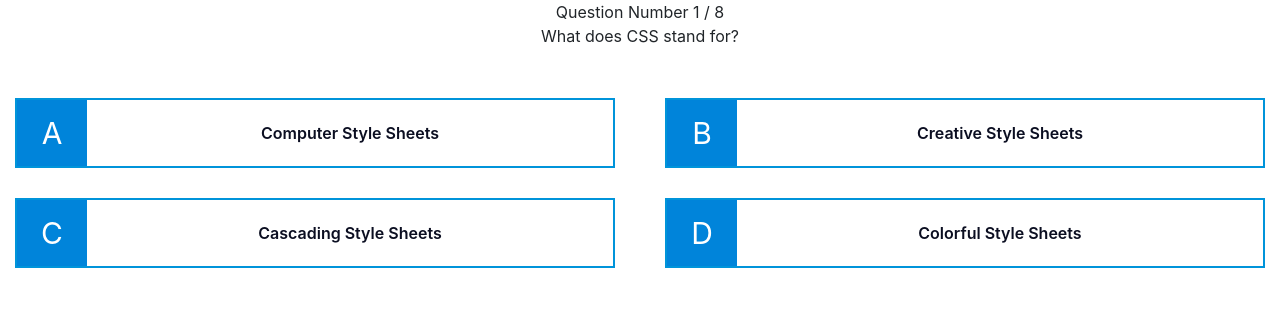
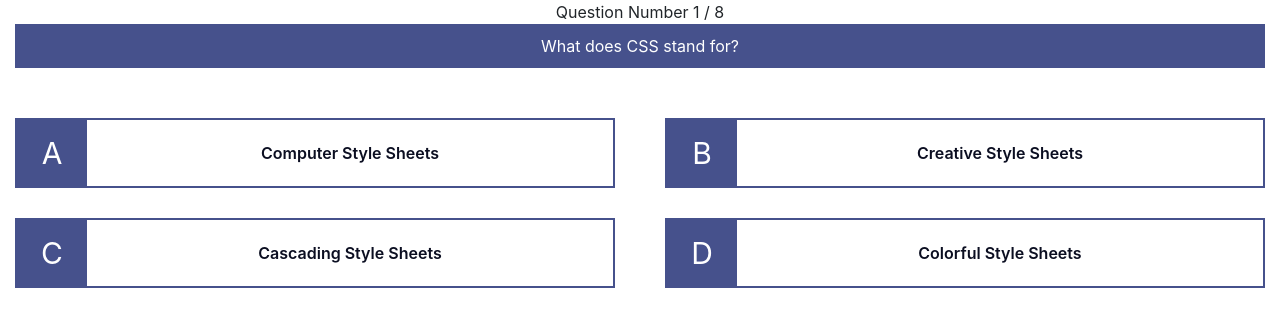
Before and after one commit to SupratikRulz/quizzapp, a React (Create React App) app: page / in a window 1280 px wide. Shown: the top 326 px of the page. Built offline with nearby package versions, Linux system fonts and the light colour scheme.

Commit message:
Done css color changes

```diff
--- a/src/index.css
+++ b/src/index.css
@@ -14,8 +14,8 @@ code {
     monospace;
 }
 
-#question {
-  background-color: #0094da;
+.question {
+  background-color: #46518C;
   color: white;
   padding: 10px;
   text-align: center;
@@ -49,7 +49,7 @@ code {
 
 #answers li {
   background-color: #fff;
-  border: 2px solid #0094da;
+  border: 2px solid #46518C;
   min-height: 70px;
   width: 48%;
   display: flex;
@@ -59,7 +59,7 @@ code {
 }
 
 #answers li span {
-  background-color: #0084da;
+  background-color: #46518C;
   color: #fff;
   font-size: 30px;
   flex: 75px;
@@ -87,29 +87,29 @@ code {
 }
 
 #answers li.right {
-  border-color: #1ea55b;
-  color: #1ea55b;
+  border-color: #47AB6C;
+  color: #47AB6C;
 }
 
 #answers li.right span {
-  background-color: #1ea55b;
+  background-color: #47AB6C;
 }
 
 #answers li.right p {
-  color: #1ea55b;
+  color: #47AB6C;
 }
 
 #answers li.wrong {
-  border-color: #dc0a0a;
-  color: #dc0a0a;
+  border-color: #ED553B;
+  color: #ED553B;
 }
 
 #answers li.wrong span {
-  background-color: #dc0a0a;
+  background-color: #ED553B;
 }
 
 #answers li.wrong p {
-  color: #dc0a0a;
+  color: #ED553B;
 }
 
 #submit {
```
